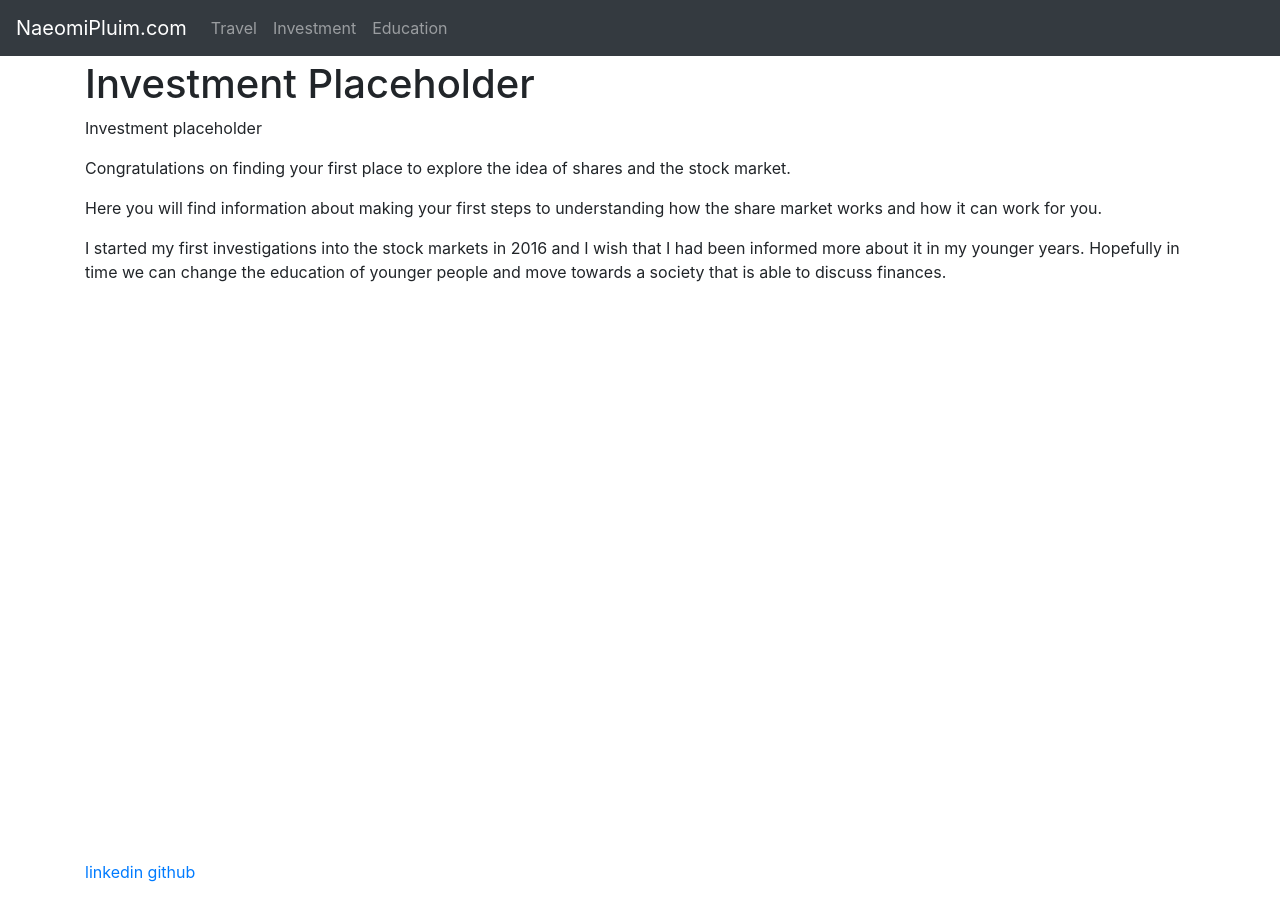
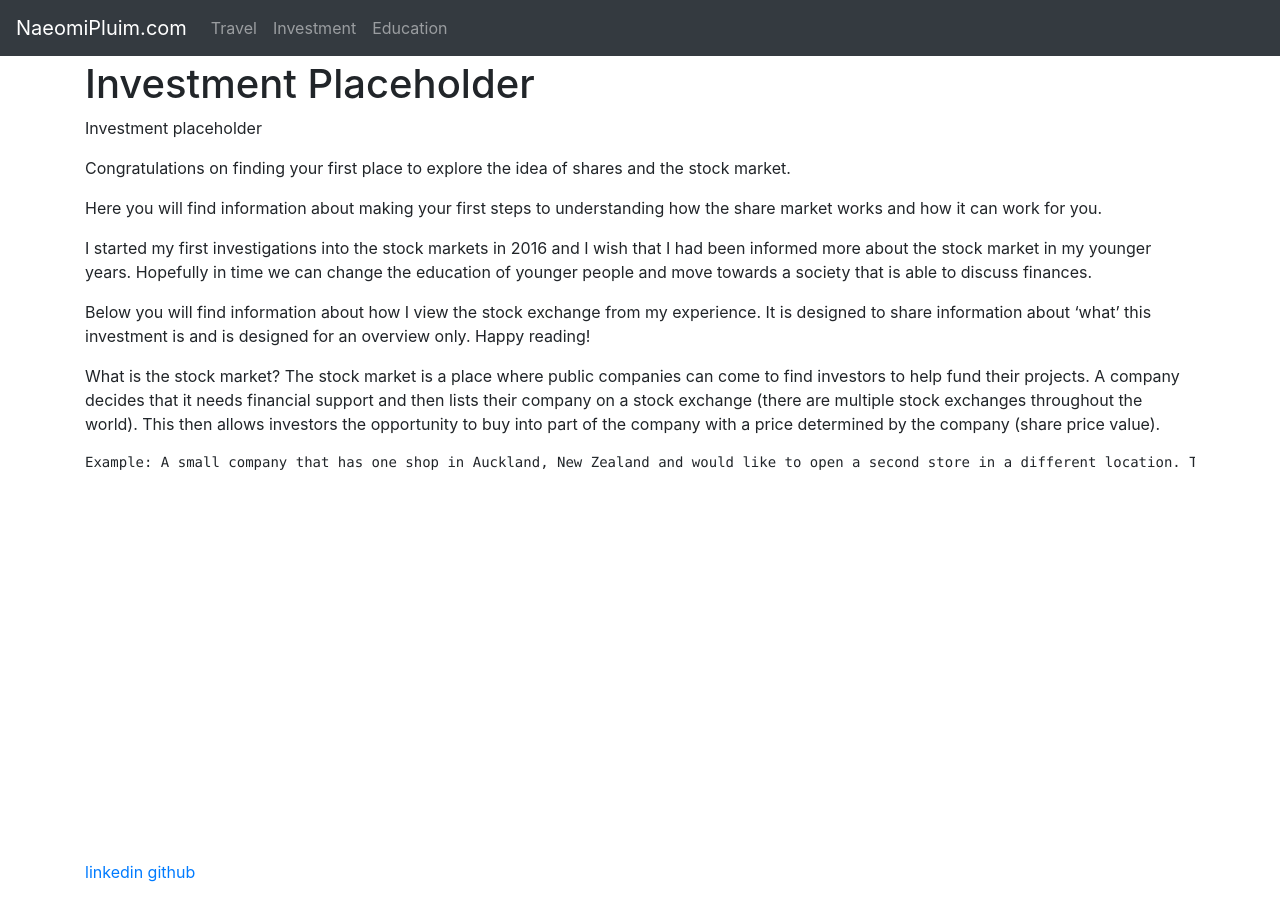
Before and after one commit to Naeomi/Test, a Jekyll site: the page built from _posts/investment/2021-08-03-beginning.md, in a window 1280 px wide. Built offline with Jekyll 4.4.1, drawn with Linux system fonts in a browser that asks for light colours.

Commit message:
New Investment info

```diff
--- a/_posts/investment/2021-08-03-beginning.md
+++ b/_posts/investment/2021-08-03-beginning.md
@@ -17,4 +17,15 @@ Congratulations on finding your first place to explore the idea of shares and th
 
 Here you will find information about making your first steps to understanding how the share market works and how it can work for you.
 
-I started my first investigations into the stock markets in 2016 and I wish that I had been informed more about it in my younger years. Hopefully in time we can change the education of younger people and move towards a society that is able to discuss finances.
+I started my first investigations into the stock markets in 2016 and I wish that I had been informed more about the stock market in my younger years. Hopefully in time we can change the education of younger people and move towards a society that is able to discuss finances.
+
+Below you will find information about how I view the stock exchange from my experience. It is designed to share information about 'what' this investment is and is designed for an overview only.
+Happy reading!
+
+
+
+What is the stock market?
+    The stock market is a place where public companies can come to find investors to help fund their projects.
+    A company decides that it needs financial support and then lists their company on a stock exchange (there are multiple stock exchanges throughout the world). This then allows investors the opportunity to buy into part of the company with a price determined by the company (share price value).
+
+    Example: A small company that has one shop in Auckland, New Zealand and would like to open a second store in a different location. The owner of the company sees that there is a demand for their product/service in the new location and does some research and has evidence of a positive future venture in the new location. They would then list their Auckland based company as a public trading company and request a stock code from the New Zealand Stock Exchange. They would then have an Initial Public Offer (IPO) to introduce the company to investors in New Zealand. The company would be able to present their current company and what they would like to do in the future by using a Prospectus of the company. Within the prosepectus, the company would list information about where the company started, what the future plans look like for the company and how investors could benefit in the future.
```
